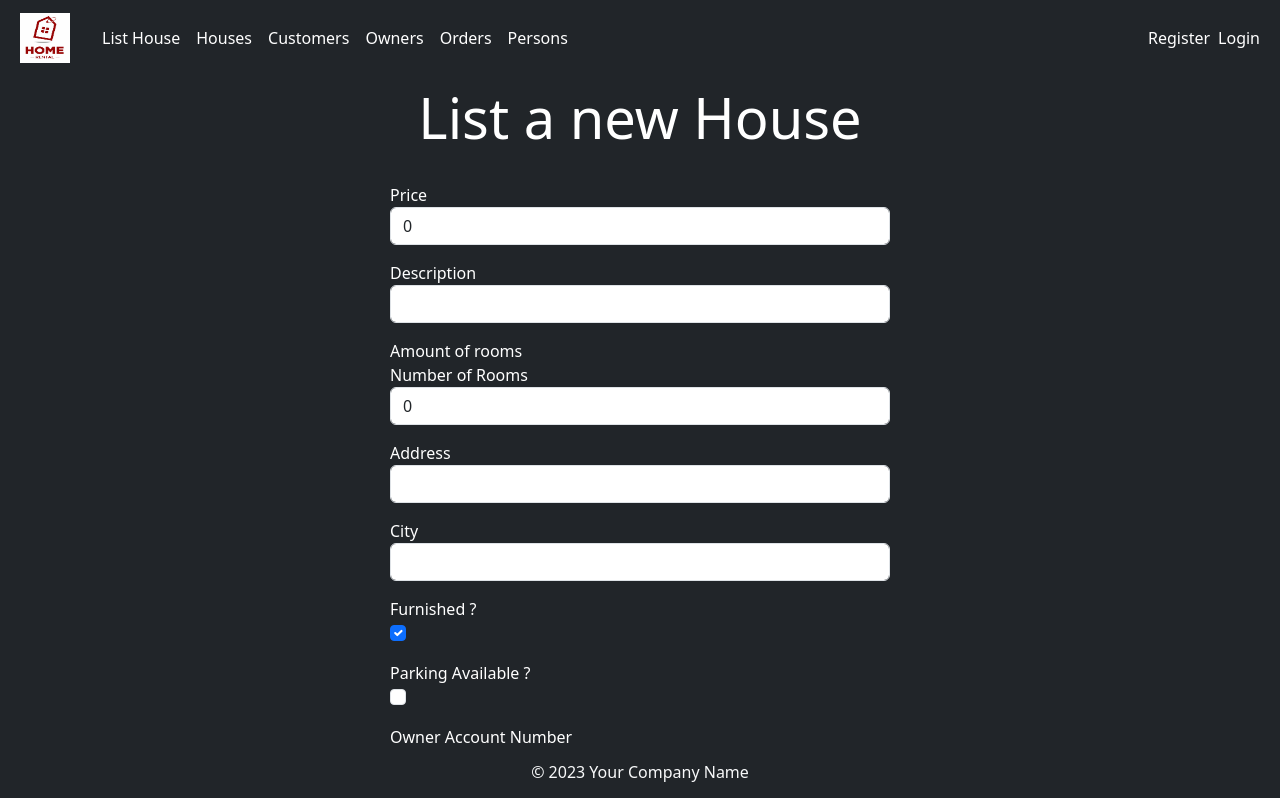
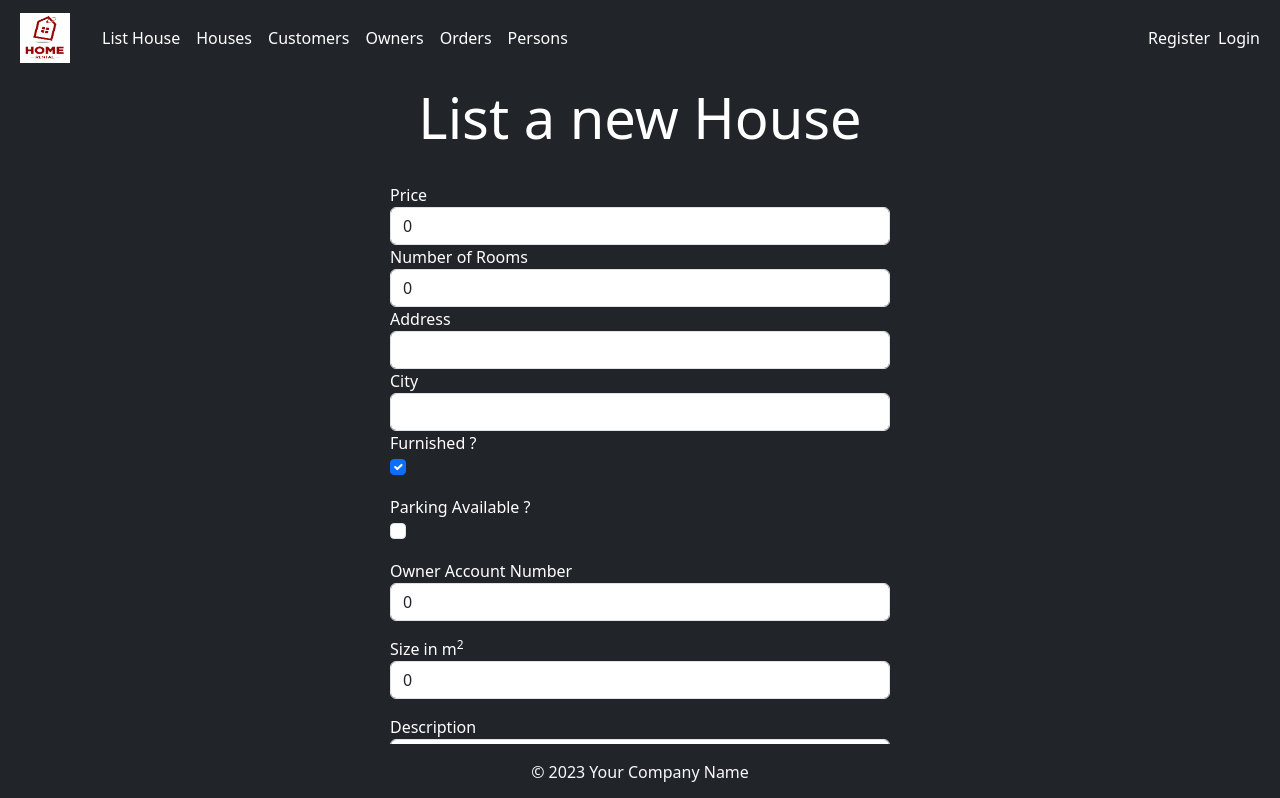
Before and after one commit to Muzea001/React_Frontend_Applikasjon, a React (Create React App) app: page /listHus in a window 1280 px wide. Shown: the top 798 px of the page. Built offline with nearby package versions, Linux system fonts and the light colour scheme.

Commit message:
Input validation for list house-->All DONE

```diff
--- a/src/Components/pages/Hus/listHus.jsx
+++ b/src/Components/pages/Hus/listHus.jsx
@@ -21,7 +21,7 @@ const ListHus = () => {
     const [harParkering, setHarParkering] = useState(false);
     const [eierKontoNummer, setEierKontoNummer] = useState(0);
     const [erMoblert, setErMoblert] = useState(true);
-    const {user} = useContext(AuthContext);
+    const { user } = useContext(AuthContext);
 
 
     const handleSubmit = async (event) => {
@@ -48,7 +48,7 @@ const ListHus = () => {
 
 
             const response = await axios.post(`http://localhost:11569/api/Hus/CreateHouseWithImages?email=${encodeURIComponent(user.email)}`, formData, {});
-            if (response.status===200 && response.data.houseId){
+            if (response.status === 200 && response.data.houseId) {
 
                 const houseId = response.data.houseId;
                 navigate(`/oversikt/${houseId}`)
@@ -92,55 +92,55 @@ const ListHus = () => {
                                 <label className="form-check-label text-white" htmlFor="pris">
                                     Price
                                 </label>
-                                <div className="mb-3">
-                                    <input type="number" className="form-control" value={pris} onChange={(e) => setPris(e.target.value)} />
-                                </div>
-                                <label className="form-check-label text-white" htmlFor="beskrivelse">
-                                    Description
-                                </label>
-                                <div className="mb-3">
-                                    <input type="text" className="form-control" value={beskrivelse} onChange={(e) => setBeskrivelse(e.target.value)} />
-                                </div>
-                                <label className="form-check-label text-white" htmlFor="harParkering">
-                                    Amount of rooms
-                                </label>
-                                <div className="mb-3">
-                                <label className="form-check-label text-white" htmlFor="romAntall">
-                                    Number of Rooms
-                                </label>
                                 <input
                                     type="number"
-                                    id="romAntall"
+                                    className="form-control"
+                                    value={pris}
+                                    onChange={(e) => setPris(e.target.value)}
+                                    min="1"
+                                    max="10000"
+                                    step="0.01"
+                                    required
+                                />
+                                <label className="form-check-label text-white" htmlFor="romAntall">Number of Rooms</label>
+                                <input
+                                    type="number"
                                     className="form-control"
                                     value={romAntall}
                                     onChange={(e) => {
-                                        const newValue = parseInt(e.target.value, 10);
-                                        if (newValue >= 0 && newValue <= 20) {
-                                            setRomAntall(newValue);
-                                        } else if (newValue < 0) {
-                                            setRomAntall(0);
-                                        } else if (newValue > 20) {
-                                            setRomAntall(20);
-                                        }
+                                        const newValue = Math.max(0, Math.min(10000, parseFloat(e.target.value)));
+                                        setRomAntall(newValue);
                                     }}
                                     min="0"
                                     max="20"
+                                    step="0.01"
+                                    required
                                 />
-                            </div>
-                                <label className="form-check-label text-white" htmlFor="romAntall">
+                                <label className="form-check-label text-white" htmlFor="Adress">
                                     Address
                                 </label>
-                                <div className="mb-3">
-                                    <input type="text" className="form-control" value={adresse} onChange={(e) => setAdresse(e.target.value)} />
-                                </div>
-                                <label className="form-check-label text-white" htmlFor="adresse">
+                                <input
+                                    type="text"
+                                    className="form-control"
+                                    value={adresse}
+                                    onChange={(e) => setAdresse(e.target.value.trim())}
+                                    required
+                                    minLength="10"
+                                    maxLength="100"
+                                />
+
+                                <label className="form-check-label text-white" htmlFor="by">
                                     City
                                 </label>
+                                <input
+                                    type="text"
+                                    className="form-control"
+                                    value={by}
+                                    onChange={(e) => setBy(e.target.value)}
+                                    required
+                                />
 
-                                <div className="mb-3">
-                                    <input type="text" className="form-control" value={by} onChange={(e) => setBy(e.target.value)}  />
-                                </div>
-                                <label className="form-check-label text-white" htmlFor="by">
+                                <label className="form-check-label text-white" htmlFor="moblert">
                                     Furnished ?
                                 </label>
                                 <div className="mb-3 form-check">
@@ -168,15 +168,48 @@ const ListHus = () => {
                                     Owner Account Number
                                 </label>
                                 <div className="mb-3">
-                                    <input type="text" className="form-control" value={eierKontoNummer} onChange={(e) => setEierKontoNummer(e.target.value)}  />
+                                    <input
+                                        type="number"
+                                        className="form-control"
+                                        value={eierKontoNummer}
+                                        onChange={(e) => setEierKontoNummer(e.target.value)}
+                                        pattern="^\d{11}$"
+                                        title="Enter an 11-digit number"
+                                        required
+                                    />
                                 </div>
+
                                 <label className="form-check-label text-white" htmlFor="harParkering">
-                                    Size in sqm
+                                    Size in m<sup>2</sup>
                                 </label>
                                 <div className="mb-3">
-                                    <input type="text" className="form-control" value={areal} onChange={(e) => setAreal(e.target.value)}  />
+                                    <input
+                                        type="number"
+                                        className="form-control"
+                                        value={areal}
+                                        onChange={(e) => {
+                                            // Allow only numbers and decimal points
+                                            const validValue = e.target.value.replace(/[^0-9.]/g, '');
+                                            // Update the state only if the new value is a valid number or empty
+                                            if (validValue === '' || !isNaN(validValue)) {
+                                                setAreal(validValue);
+                                            }
+                                        }}
+                                        required
+                                    />
                                 </div>
 
+                                <label className="form-check-label text-white" htmlFor="beskrivelse">
+                                    Description
+                                </label>
+                                <div className="mb-3">
+                                    <textarea
+                                        className="form-control"
+                                        value={beskrivelse}
+                                        onChange={(e) => setBeskrivelse(e.target.value)}
+                                        rows="5"
+                                    />
+                                </div>
                                 <label className="form-check-label text-white" htmlFor="harParkering">
                                     Upload Images
                                 </label>
```
